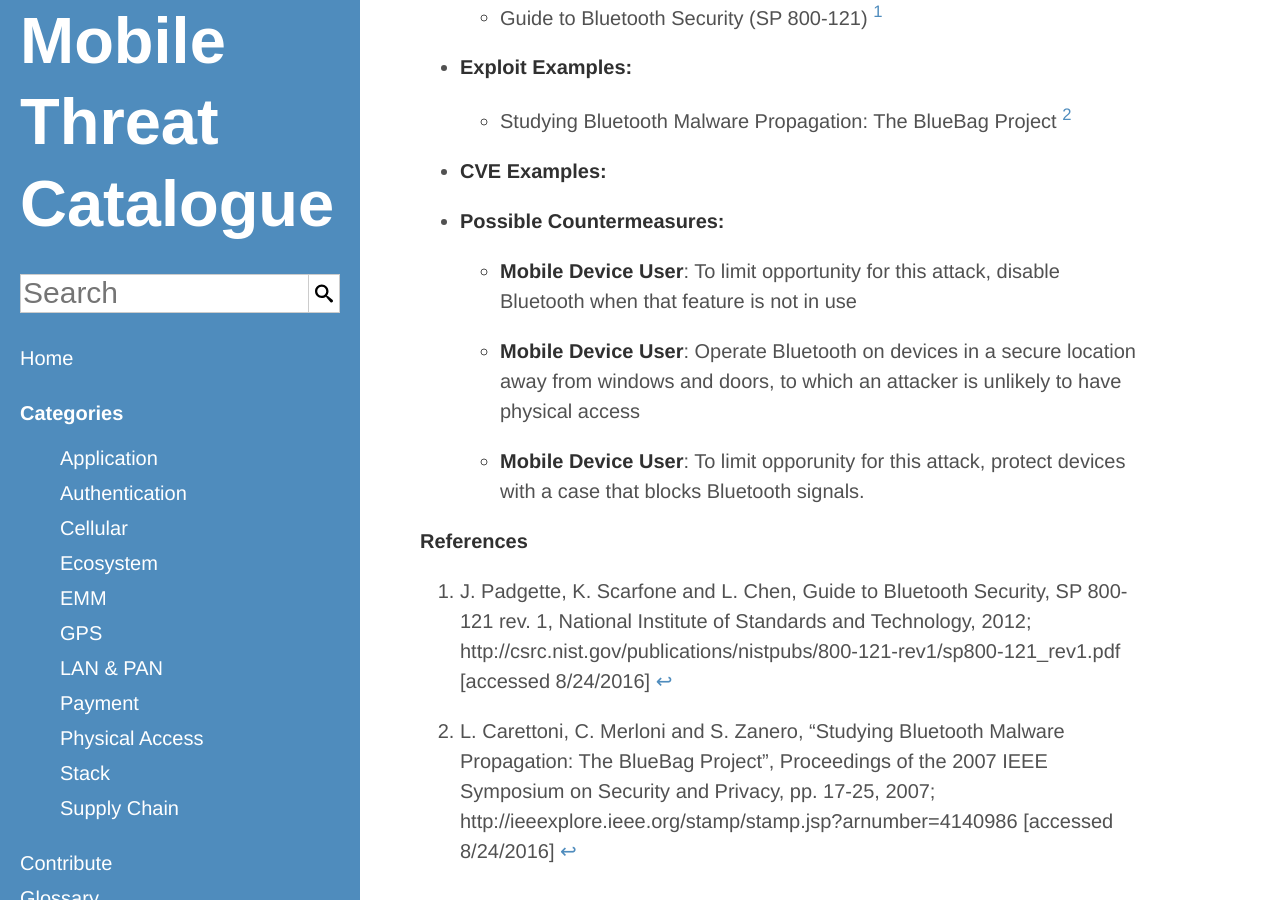
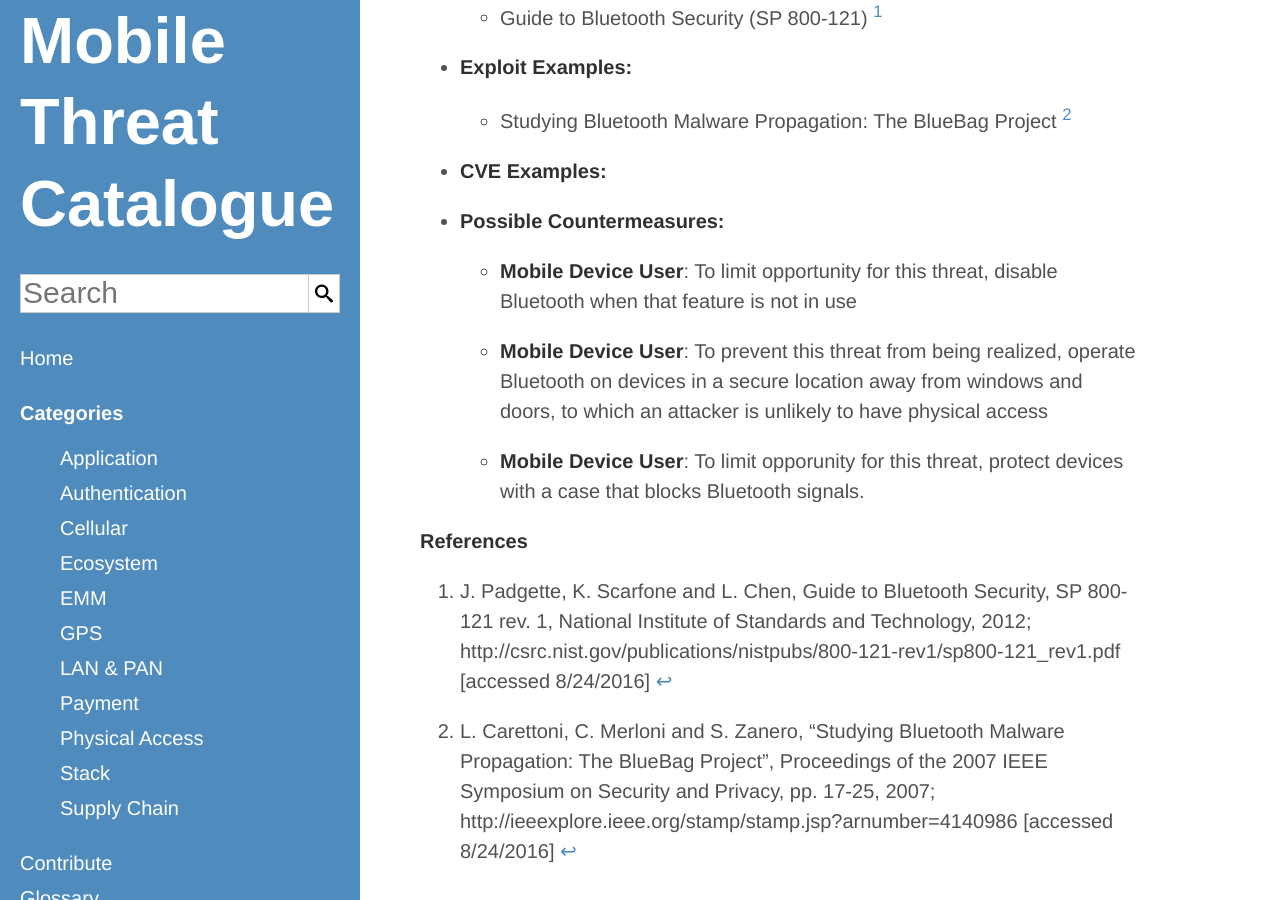
Before and after one commit to usnistgov/mobile-threat-catalogue, a Jekyll site: the page built from _lan-pan-threats/LPN-8.md, in a window 1280 px wide and 900 px high, scrolled down 548 px. Built offline with Jekyll 4.4.1, drawn with Linux system fonts in a browser that asks for light colours.

Commit message:
#114: Updated countermeasures

```diff
--- a/_lan-pan-threats/LPN-8.md
+++ b/_lan-pan-threats/LPN-8.md
@@ -7,10 +7,10 @@
     ExploitExample: "Studying Bluetooth Malware Propagation: The BlueBag Project [^30]"
     CVEExample:
     PossibleCountermeasures:
-        "To limit opportunity for this attack, disable Bluetooth when that feature is not in use":
+        "To limit opportunity for this threat, disable Bluetooth when that feature is not in use":
             - Mobile Device User
-        "Operate Bluetooth on devices in a secure location away from windows and doors, to which an attacker is unlikely to have physical access":
+        "To prevent this threat from being realized, operate Bluetooth on devices in a secure location away from windows and doors, to which an attacker is unlikely to have physical access":
             - Mobile Device User
-        "To limit opporunity for this attack, protect devices with a case that blocks Bluetooth signals.":
+        "To limit opporunity for this threat, protect devices with a case that blocks Bluetooth signals.":
             - Mobile Device User
 ---
```
